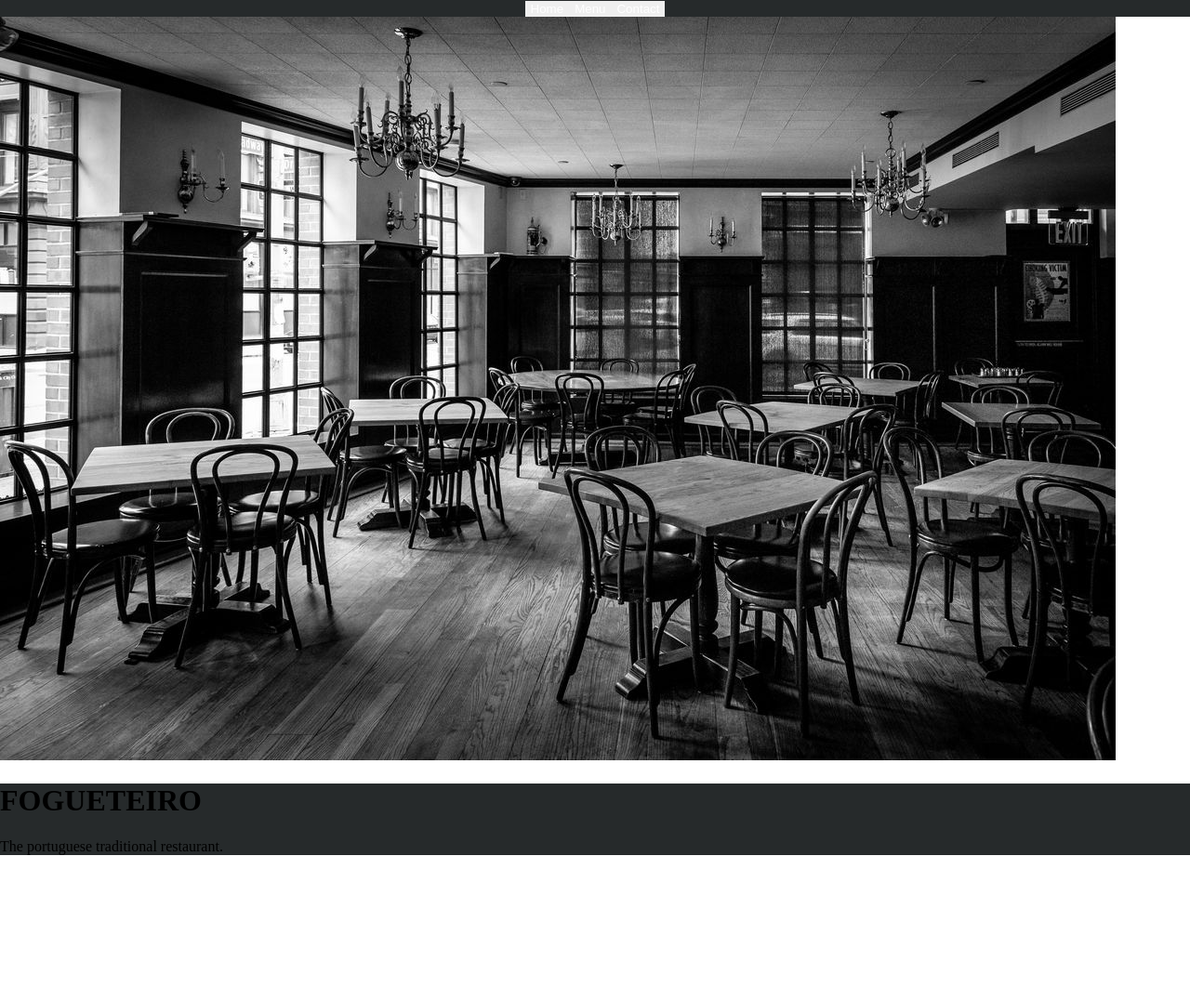
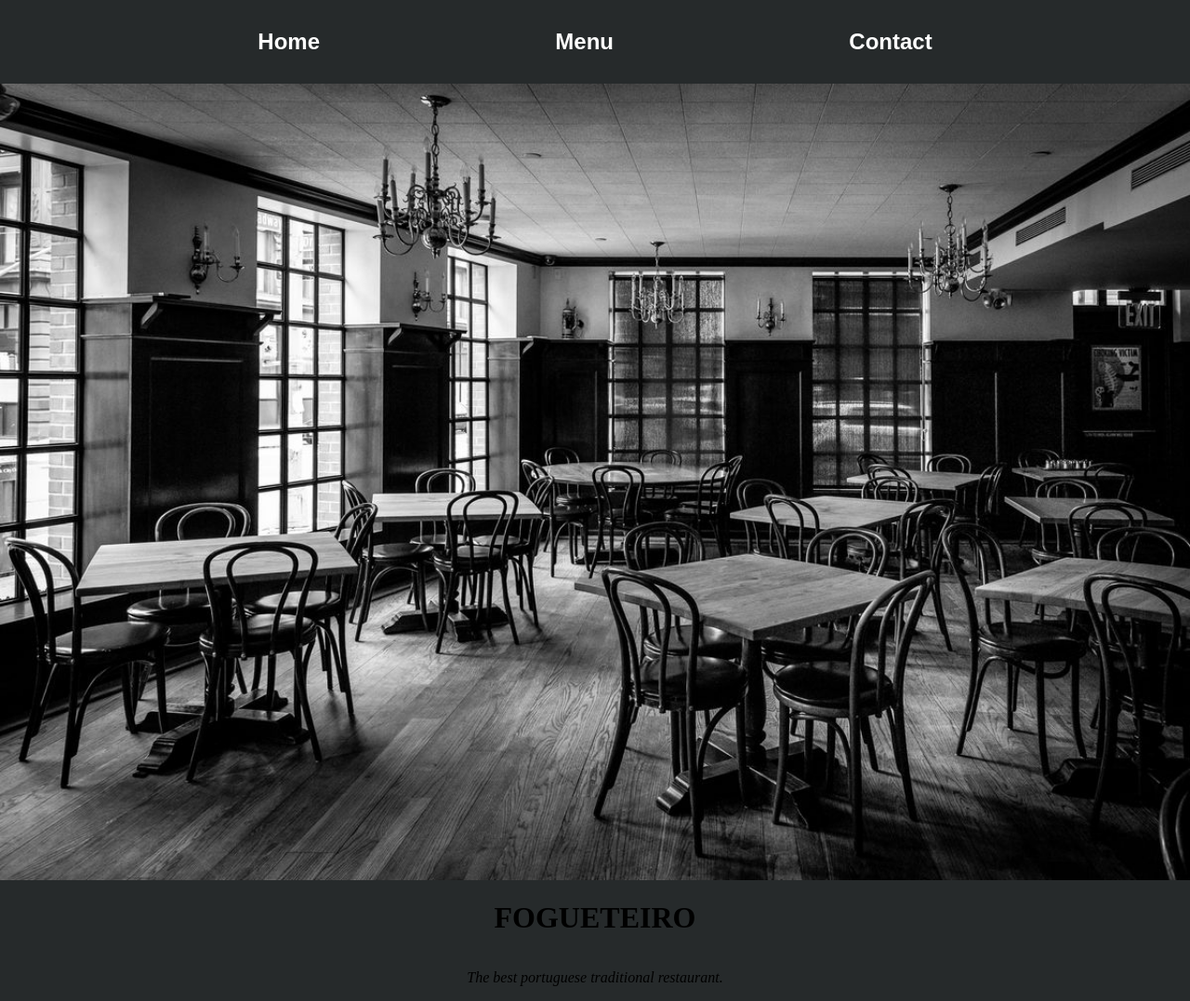
Before and after one commit to NyctoRAA/restaurant-page, a website built with webpack: page src/template.html in a window 1280 px wide. Shown: the whole page at 93% size. Before the commit the page ends 936 px from the top, so only its background shows below. Built offline with nearby package versions, Linux system fonts and the light colour scheme.

Commit message:
Finished header styles, and started working on the content

```diff
--- a/src/initialPageLoad.js
+++ b/src/initialPageLoad.js
@@ -35,7 +35,7 @@ export function initialPageLoad() {
     footerH1.textContent = "FOGUETEIRO";
 
     const footerContent = document.createElement("p");
-    footerContent.textContent = "The portuguese traditional restaurant.";
+    footerContent.textContent = "The best portuguese traditional restaurant.";
 
     footer.appendChild(footerH1);
     footer.appendChild(footerContent);
--- a/src/styles.css
+++ b/src/styles.css
@@ -1,6 +1,10 @@
 body {
+    display: flex;
+    flex-direction: column;
     margin: 0;
     padding: 0;
+    height: 100vh;
+    background-color: #262A2B;
 }
 
 header, footer {
@@ -8,9 +12,14 @@ header, footer {
 }
 
 header {
+    padding: 30px;
+}
+
+nav {
     display: flex;
     justify-content: space-evenly;
     align-items: center;
+    width: 100%;
 }
 
 button {
@@ -18,4 +27,32 @@ button {
     outline: none;
     text-transform: capitalize;
     color: white;
+    background-color: transparent;
+    font-size: 1.5rem;
+    font-weight: bolder;
 }
+
+button:hover {
+    cursor: pointer;
+    text-decoration: underline;
+}
+
+img {
+    width: 100%;
+    height: 100%;
+}
+
+#contactDiv, #menuDiv {
+    background-color: #181A1B;
+}
+
+footer {
+    display: flex;
+    flex-direction: column;
+    justify-content: center;
+    align-items: center;
+}
+
+footer p {
+    font-style: italic;
+}
```
